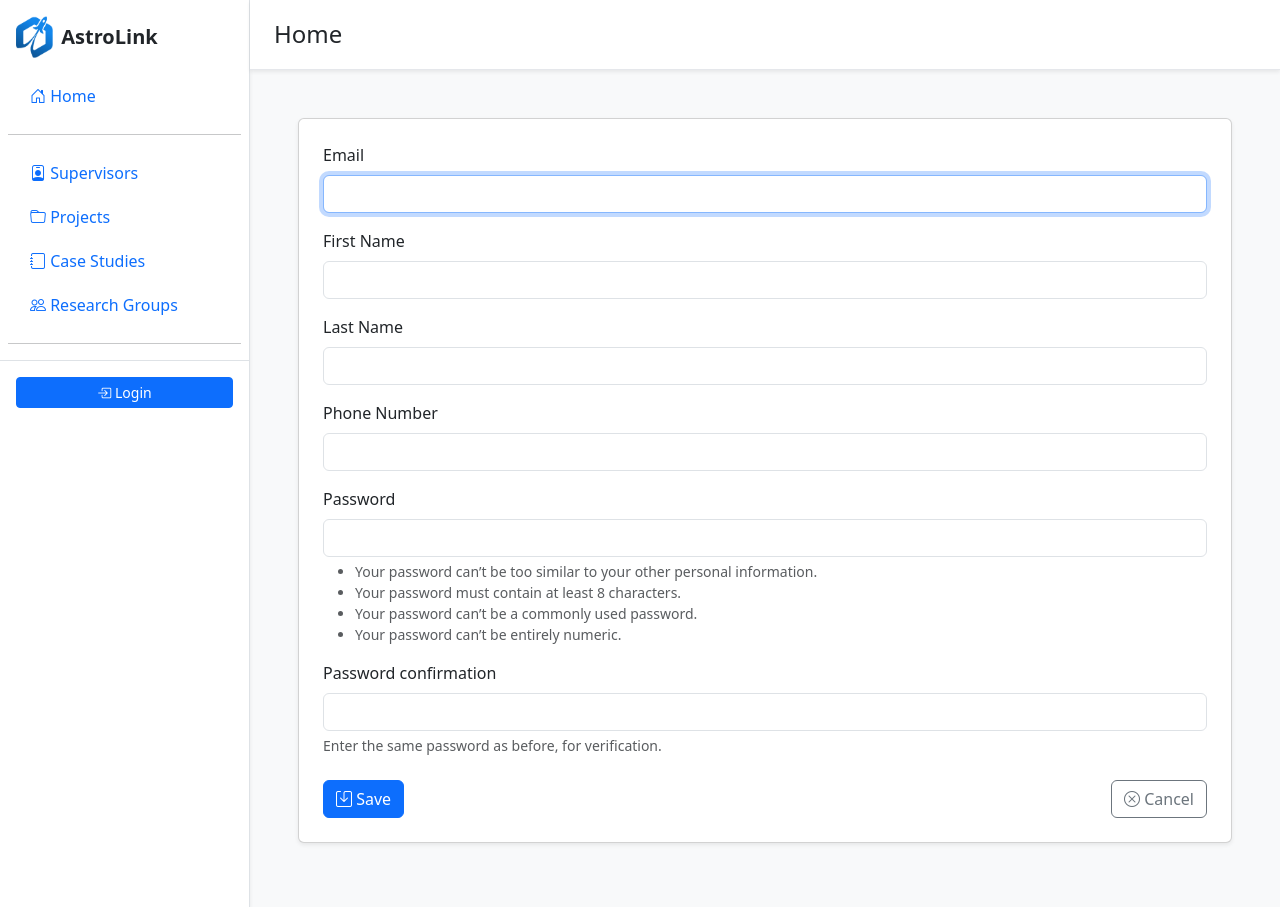
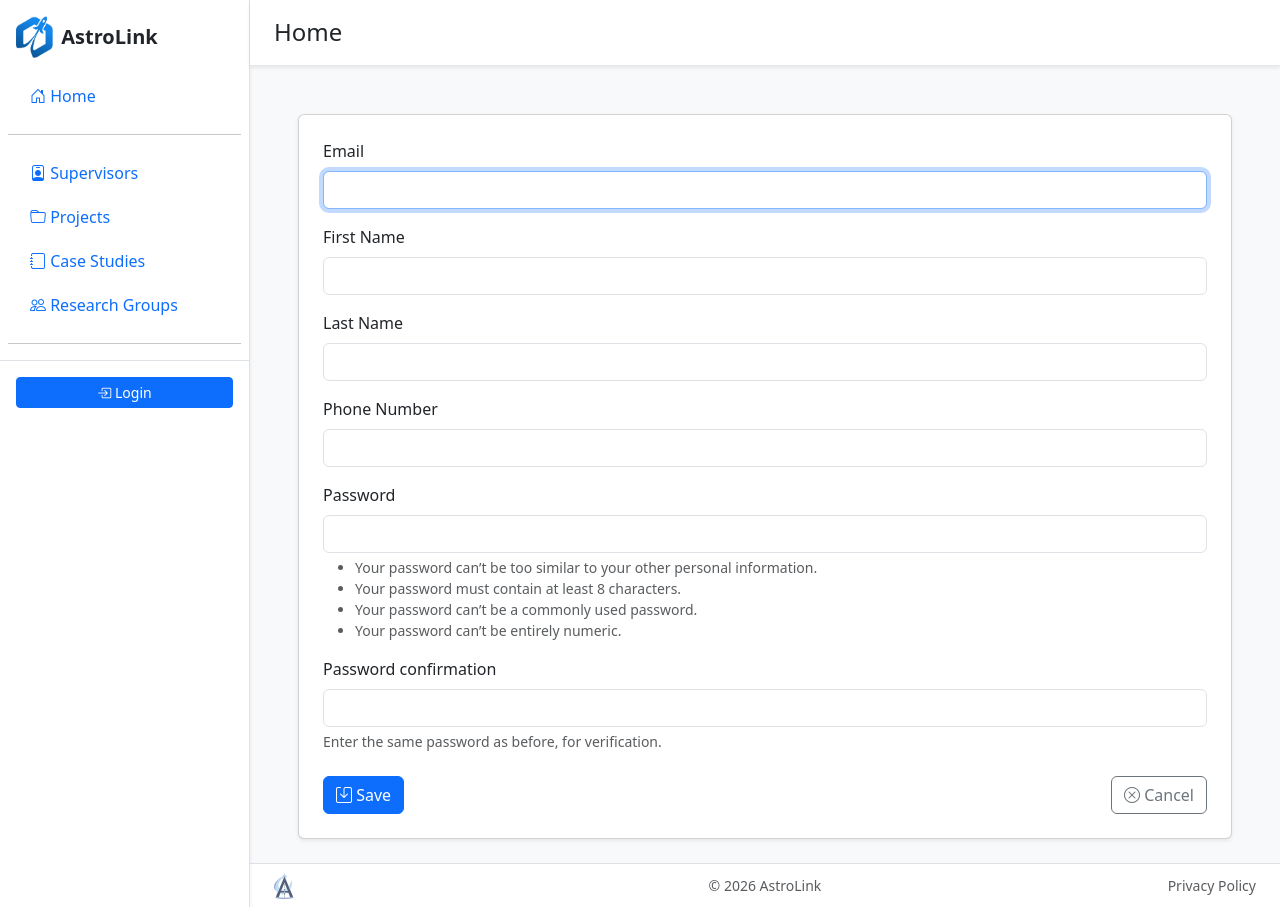
Before and after one commit to Yppilf/AstroLink, a Django app: page /register/ in a window 1280 px wide. Run offline with Django 5.2, Linux system fonts and the light colour scheme; some libraries are stand-ins or nearby versions.

Commit message:
added footer

```diff
--- a/astrolink/templates/forum/base.html
+++ b/astrolink/templates/forum/base.html
@@ -145,8 +145,12 @@
             {% block content %}
             {% endblock %}
         </main>
+
+        {% include "forum/footer.html" %}
     </div>
 </div>
+
+
 
 <!-- Bootstrap Icons -->
 <link rel="stylesheet" href="https://cdn.jsdelivr.net/npm/bootstrap-icons@1.11.1/font/bootstrap-icons.css">
--- /dev/null
+++ b/astrolink/templates/forum/footer.html
@@ -0,0 +1,48 @@
+{% load static %}
+
+<footer class="bg-white border-top mt-auto">
+    <div class="container-fluid px-4 py-2">
+        <div class="row align-items-center gy-2">
+
+            <!-- LEFT: Partner logos -->
+            <div class="col-md d-flex flex-wrap align-items-center gap-3 justify-content-center justify-content-md-start">
+                <a href="https://www.siriusa.nl/" target="_blank" class="footer-logo">
+                    {% include "svgs/siriusa.svg" %}
+                </a>
+
+            </div>
+
+            <!-- CENTER: Copyright -->
+            <div class="col-md text-center small text-muted">
+                &copy; <span id="footer-year"></span> AstroLink
+            </div>
+
+            <!-- RIGHT: Privacy -->
+            <div class="col-md text-center text-md-end small">
+                <a href="{% static 'files/privacy-policy.pdf' %}"
+                   target="_blank"
+                   class="text-decoration-none text-muted">
+                    Privacy Policy
+                </a>
+            </div>
+
+        </div>
+    </div>
+</footer>
+
+<script>
+    document.getElementById("footer-year").textContent = new Date().getFullYear();
+</script>
+
+<style>
+    .footer-logo svg {
+        height: 26px;
+        width: auto;
+        opacity: 0.75;
+        transition: opacity 0.2s ease;
+    }
+
+    .footer-logo:hover svg {
+        opacity: 1;
+    }
+</style>
```
Also changed, not shown: astrolink/templates/forum/generic_list.html (+7 -4 lines), astrolink/templates/svgs/siriusa.svg (added).
